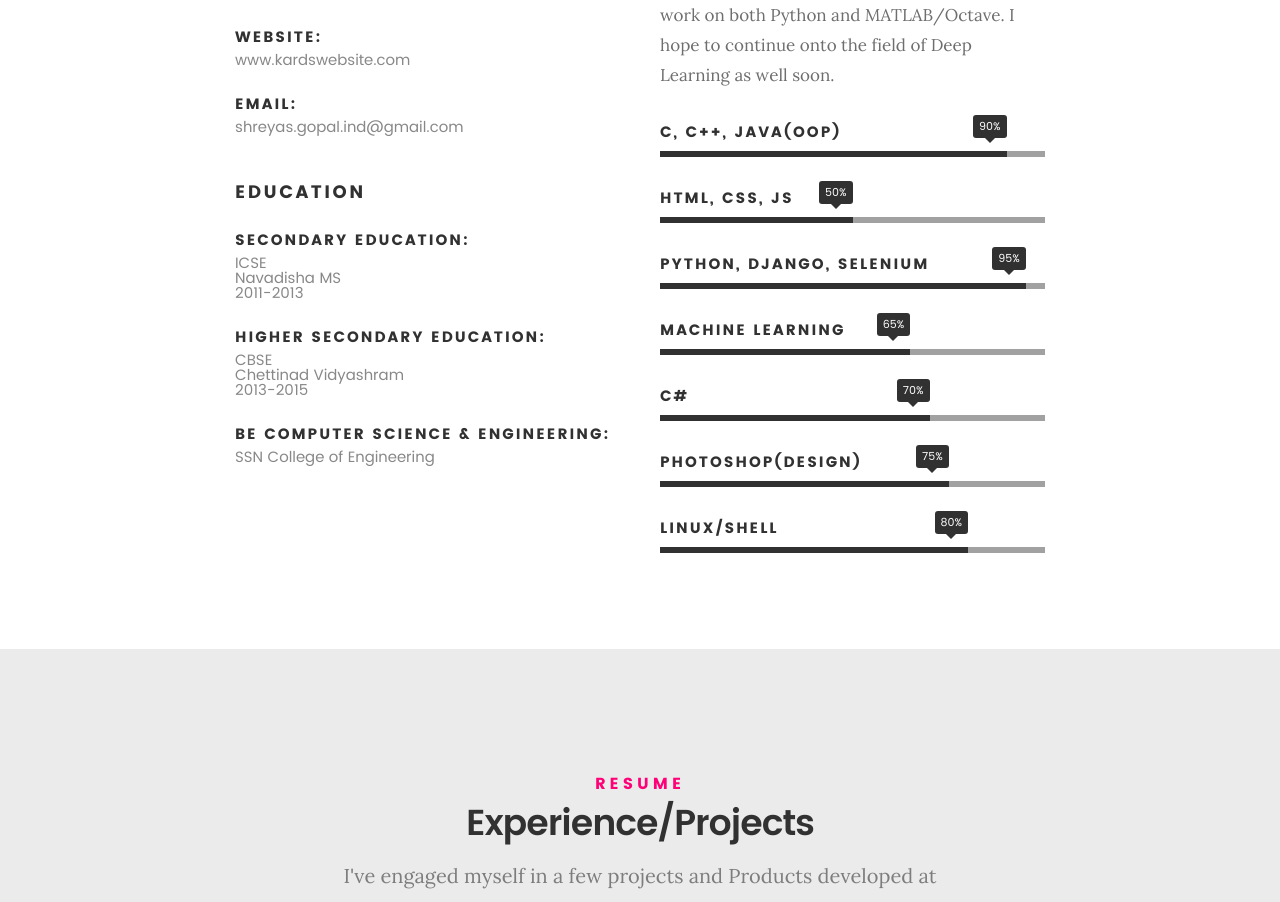
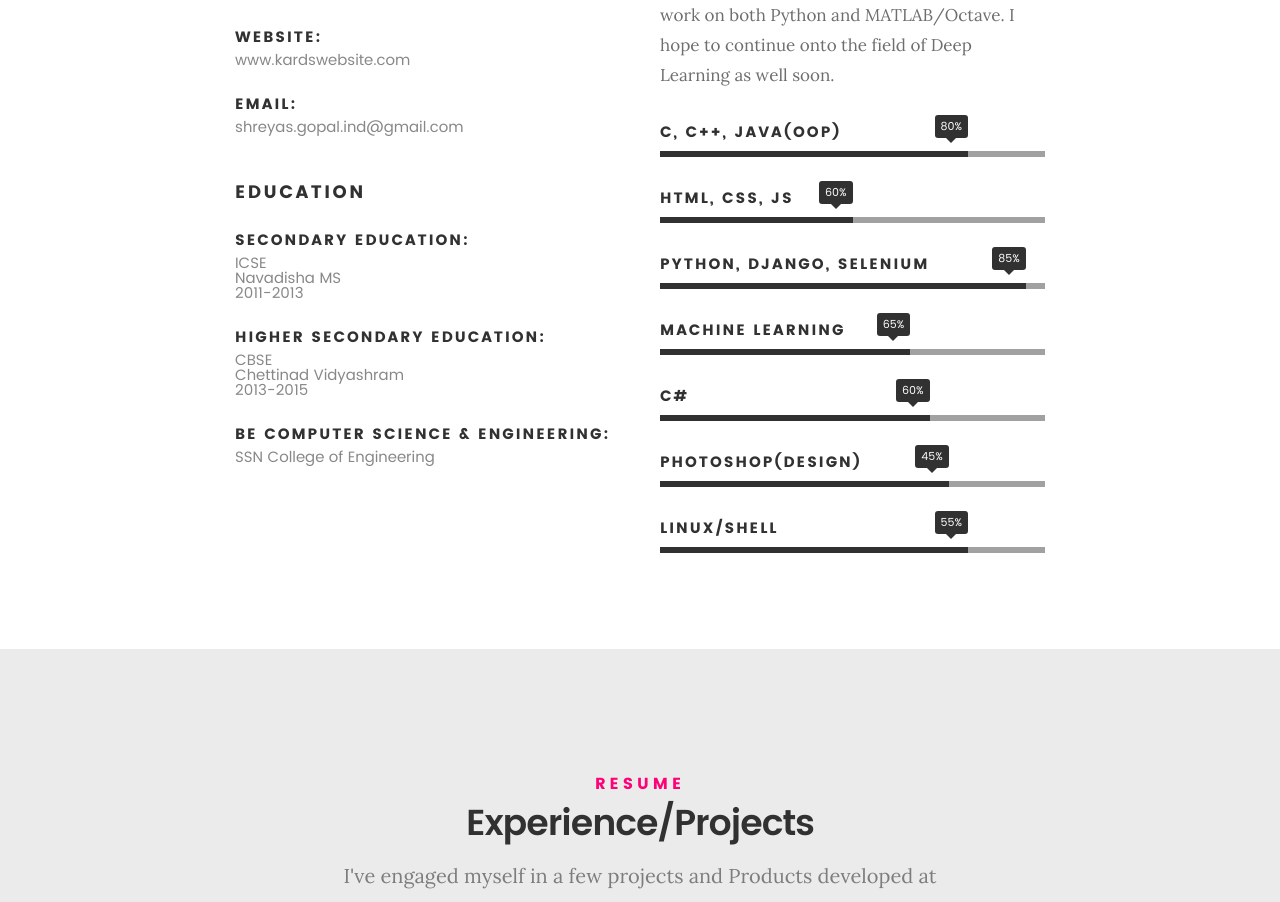
Before and after one commit to Oofone/Oofone.github.io, a plain HTML site: page index.html in a window 1280 px wide. Shown: the part 1612-2514 px from the top of the page. Drawn offline with Linux system fonts and the light colour scheme; files whose address does not match are found by name.

Commit message:
Update index.html

```diff
--- a/index.html
+++ b/index.html
@@ -177,15 +177,15 @@
         <p>I'm an avid learner of Machine Learning. I can work on both Python and MATLAB/Octave. I hope to continue onto the field of Deep Learning as well soon.</p>
 				<ul class="skill-bars">
 				   <li>
-				   	<div class="progress percent90"><span>90%</span></div>
+				   	<div class="progress percent80"><span>80%</span></div>
 				   	<strong>C, C++, Java(OOP)</strong>
 				   </li>
 				   <li>
-				   	<div class="progress percent50"><span>50%</span></div>
+				   	<div class="progress percent50"><span>60%</span></div>
 				   	<strong>HTML, CSS, JS</strong>
 				   </li>
 				   <li>
-				   	<div class="progress percent95"><span>95%</span></div>
+				   	<div class="progress percent95"><span>85%</span></div>
 				   	<strong>Python, Django, Selenium</strong>
 				   </li>
 				   <li>
@@ -193,15 +193,15 @@
 				   	<strong>Machine Learning</strong>
 				   </li>
 				   <li>
-				   	<div class="progress percent70"><span>70%</span></div>
+				   	<div class="progress percent70"><span>60%</span></div>
 				   	<strong>C#</strong>
 				   </li>
            <li>
-            <div class="progress percent75"><span>75%</span></div>
+            <div class="progress percent75"><span>45%</span></div>
             <strong>Photoshop(Design)</strong>
            </li>
            <li>
-            <div class="progress percent80"><span>80%</span></div>
+            <div class="progress percent80"><span>55%</span></div>
             <strong>Linux/Shell</strong>
            </li>
 
```
